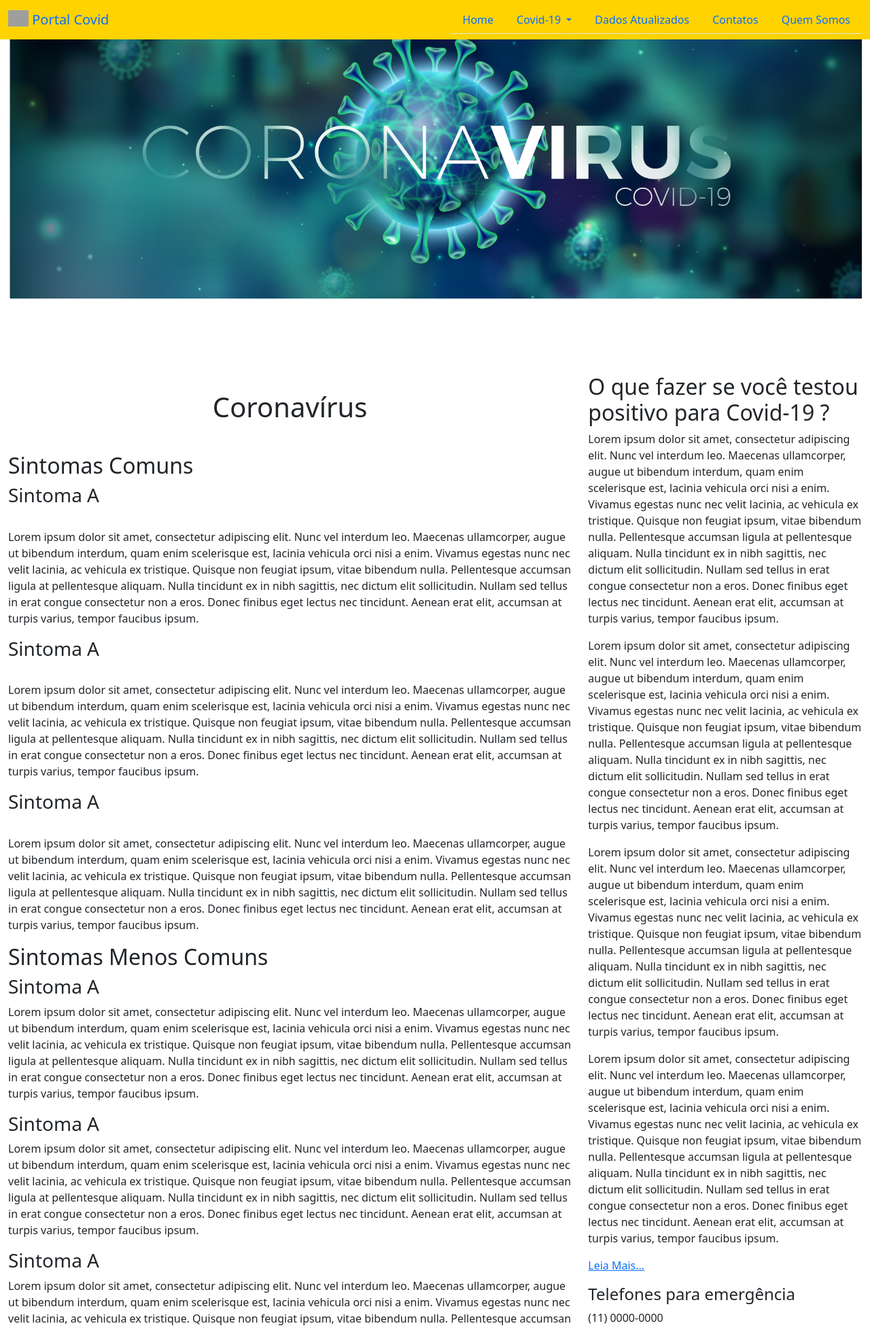
After one commit to Allysson1/Projeto-integrador, a PHP site: page /sintomas.php in a window 1280 px wide. The commit adds this page. Shown: the top 1954 px of the page at 68% size. Run offline with PHP 8.4, Linux system fonts and the light colour scheme; grey boxes are pictures that could not be loaded.

Commit message:
Alterações no header e nav, adição de imagens

```diff
--- a/3-dados.html
+++ b/3-dados.html
@@ -6,8 +6,8 @@
     <meta charset="utf-8">
     <meta name="viewport" content="width=device-width, initial-scale=1">
 
-    <link rel="stylesheet" href="/css/bootstrap.min.css">
-    <link rel="stylesheet" href="/css/estilo.css">
+    <link rel="stylesheet" href="../Projeto-integrador/css/bootstrap.min.css">
+    <link rel="stylesheet" type="text/css" href="../Projeto-integrador/css/estilo.css">
     <script src="/js/bootstrap.min.js"></script>
 </head>
 
--- a/css/estilo.css
+++ b/css/estilo.css
@@ -1,4 +1,19 @@
 @charset "UTF-8";
+
+/* organização do header */
+header{
+    height: 100%;
+    width: 100%;
+}
+
+#navbar{
+    background-color: #ffd300;
+    /* background-image: url('../images/index.jpg'); */
+}
+
+#img-header{
+    overflow-x: hidden;
+}
 
 /* organização tela de dados */
 
@@ -13,6 +28,7 @@
 /* organização da home */
 main{
     padding-top: 110px;
+
 }
 
 .secredes{
@@ -31,3 +47,11 @@ main{
     padding-bottom: 35px;
     text-align: center;
 }
+
+/* organização da tela de sintomas */
+
+.h1cor{
+    padding: 25px;
+    padding-bottom: 35px;
+    text-align: center;
+}
--- a/header.php
+++ b/header.php
@@ -3,23 +3,23 @@ echo '
 <!DOCTYPE html>
 <html lang="pt-br">
 <body>
-
-    <nav class="navbar fixed-top navbar-expand-lg" id="navbar">
+    <header>
+      <nav class="navbar fixed-top navbar-expand-lg" id="navbar">
           <div class="container-fluid">
               <a class="navbar-brand" href="#">
                  <img src="https://getbootstrap.com/docs/5.1/assets/brand/bootstrap-logo.svg" alt="" width="30" height="24" class="d-inline-block align-text-top">
                    Portal Covid
                </a>
             <ul class="nav nav-tabs nav-fill">
-                <li class="nav-item"><a class="nav-link #fff"  href="#">Home</a></li>
+                <li class="nav-item"><a class="nav-link #fff"  href="../Projeto-integrador/index.php">Home</a></li>
                 <li class="nav-item dropdown">
                 <a class="nav-link dropdown-toggle" href="#"  role="button" data-bs-toggle="dropdown" aria-expanded="false">
                   Covid-19
                 </a>
                 <ul class="dropdown-menu">
                   <li><a class="dropdown-item" href="#" >O que é ?</a></li>
-                  <li><a class="dropdown-item" href="#" id="adrop">Sintomas</a></li>
-                  <li><a class="dropdown-item" href="#" >Vacinas</a></li>
+                  <li><a class="dropdown-item" href="../Projeto-integrador/sintomas.php" id="adrop">Sintomas</a></li>
+                  <li><a class="dropdown-item" href="../Projeto-integrador/sobrevacinas.html" >Vacinas</a></li>
                 </ul>
                 </li>
                  <li class="nav-item"><a class="nav-link" href="../Projeto-integrador/3-dados.html">Dados Atualizados</a></li>
@@ -28,7 +28,8 @@ echo '
             </ul>
           </div>
         </nav>
-
+        <img src="../Projeto-integrador/images/index.png" class="img-fluid" id="img-header"  alt="">
+    </header>
 </body>
 
 </html>';
--- a/index.php
+++ b/index.php
@@ -12,11 +12,8 @@
 
 <body>
   <div class="container-fluid">
-    <header>
-         <?php include 'header.php'; ?>
-    </header>
 
-
+  <?php include 'header.php'; ?>
 
       <main>
       <div class="row">
--- /dev/null
+++ b/sintomas.php
@@ -0,0 +1,311 @@
+<!DOCTYPE html>
+<html lang="PT-BR">
+
+<head>
+    <meta charset="utf-8">
+    <meta http-equiv="X-UA-Compatible" content="IE=edge">
+    <title>Sintomas</title>
+    <meta name="viewport" content="width=device-width, initial-scale=1">
+    <link rel="stylesheet" type="text/css" href="../Projeto-integrador/css/bootstrap.min.css">
+    <link rel="stylesheet" type="text/css" href="../Projeto-integrador/css/estilo.css">
+</head>
+
+<body>
+    <div class="container-fluid">
+
+    <?php include 'header.php'; ?>
+
+    <main>
+        <div class="row">
+            <article class="col-sm-8 col-md-6 col-lg-8">
+
+                <h1 class="h1cor">Coronavírus</h1>
+
+
+                <h2>Sintomas Comuns</h2>
+
+
+                <section>
+                    <h3>Sintoma A</h3>
+                    <img src="#" alt="">
+                    <p>
+                        Lorem ipsum dolor sit amet, consectetur adipiscing elit. Nunc vel interdum leo. Maecenas
+                        ullamcorper,
+                        augue ut bibendum interdum, quam enim scelerisque est, lacinia vehicula orci nisi a enim.
+                        Vivamus egestas nunc nec velit lacinia, ac vehicula ex tristique. Quisque non feugiat ipsum,
+                        vitae bibendum nulla. Pellentesque accumsan ligula at pellentesque aliquam. Nulla tincidunt ex in
+                        nibh
+                        sagittis, nec dictum elit sollicitudin. Nullam sed tellus in erat congue consectetur non a eros.
+                        Donec finibus eget lectus nec tincidunt. Aenean erat elit, accumsan at turpis varius,
+                        tempor faucibus ipsum.
+                    </p>
+                </section>
+
+                <section>
+                    <h3>Sintoma A</h3>
+                    <img src="#" alt="">
+                    <p>
+                        Lorem ipsum dolor sit amet, consectetur adipiscing elit. Nunc vel interdum leo. Maecenas
+                        ullamcorper,
+                        augue ut bibendum interdum, quam enim scelerisque est, lacinia vehicula orci nisi a enim.
+                        Vivamus egestas nunc nec velit lacinia, ac vehicula ex tristique. Quisque non feugiat ipsum,
+                        vitae bibendum nulla. Pellentesque accumsan ligula at pellentesque aliquam. Nulla tincidunt ex in
+                        nibh
+                        sagittis, nec dictum elit sollicitudin. Nullam sed tellus in erat congue consectetur non a eros.
+                        Donec finibus eget lectus nec tincidunt. Aenean erat elit, accumsan at turpis varius,
+                        tempor faucibus ipsum.
+                    </p>
+                </section>
+
+                <section>
+                    <h3>Sintoma A</h3>
+                    <img src="#" alt="">
+                    <p>
+                        Lorem ipsum dolor sit amet, consectetur adipiscing elit. Nunc vel interdum leo. Maecenas
+                        ullamcorper,
+                        augue ut bibendum interdum, quam enim scelerisque est, lacinia vehicula orci nisi a enim.
+                        Vivamus egestas nunc nec velit lacinia, ac vehicula ex tristique. Quisque non feugiat ipsum,
+                        vitae bibendum nulla. Pellentesque accumsan ligula at pellentesque aliquam. Nulla tincidunt ex in
+                        nibh
+                        sagittis, nec dictum elit sollicitudin. Nullam sed tellus in erat congue consectetur non a eros.
+                        Donec finibus eget lectus nec tincidunt. Aenean erat elit, accumsan at turpis varius,
+                        tempor faucibus ipsum.
+                    </p>
+                </section>
+
+
+                <h2>Sintomas Menos Comuns</h2>
+
+
+                <h3>Sintoma A</h3>
+                <p>
+                    Lorem ipsum dolor sit amet, consectetur adipiscing elit. Nunc vel interdum leo. Maecenas
+                    ullamcorper,
+                    augue ut bibendum interdum, quam enim scelerisque est, lacinia vehicula orci nisi a enim.
+                    Vivamus egestas nunc nec velit lacinia, ac vehicula ex tristique. Quisque non feugiat ipsum,
+                    vitae bibendum nulla. Pellentesque accumsan ligula at pellentesque aliquam. Nulla tincidunt ex in
+                    nibh
+                    sagittis, nec dictum elit sollicitudin. Nullam sed tellus in erat congue consectetur non a eros.
+                    Donec finibus eget lectus nec tincidunt. Aenean erat elit, accumsan at turpis varius,
+                    tempor faucibus ipsum.
+                </p>
+
+                <h3>Sintoma A</h3>
+                <p>
+                    Lorem ipsum dolor sit amet, consectetur adipiscing elit. Nunc vel interdum leo. Maecenas
+                    ullamcorper,
+                    augue ut bibendum interdum, quam enim scelerisque est, lacinia vehicula orci nisi a enim.
+                    Vivamus egestas nunc nec velit lacinia, ac vehicula ex tristique. Quisque non feugiat ipsum,
+                    vitae bibendum nulla. Pellentesque accumsan ligula at pellentesque aliquam. Nulla tincidunt ex in
+                    nibh
+                    sagittis, nec dictum elit sollicitudin. Nullam sed tellus in erat congue consectetur non a eros.
+                    Donec finibus eget lectus nec tincidunt. Aenean erat elit, accumsan at turpis varius,
+                    tempor faucibus ipsum.
+                </p>
+
+                <h3>Sintoma A</h3>
+                <p>
+                    Lorem ipsum dolor sit amet, consectetur adipiscing elit. Nunc vel interdum leo. Maecenas
+                    ullamcorper,
+                    augue ut bibendum interdum, quam enim scelerisque est, lacinia vehicula orci nisi a enim.
+                    Vivamus egestas nunc nec velit lacinia, ac vehicula ex tristique. Quisque non feugiat ipsum,
+                    vitae bibendum nulla. Pellentesque accumsan ligula at pellentesque aliquam. Nulla tincidunt ex in
+                    nibh
+                    sagittis, nec dictum elit sollicitudin. Nullam sed tellus in erat congue consectetur non a eros.
+                    Donec finibus eget lectus nec tincidunt. Aenean erat elit, accumsan at turpis varius,
+                    tempor faucibus ipsum.
+                </p>
+                <h3>Sintoma A</h3>
+                <p>
+                    Lorem ipsum dolor sit amet, consectetur adipiscing elit. Nunc vel interdum leo. Maecenas
+                    ullamcorper,
+                    augue ut bibendum interdum, quam enim scelerisque est, lacinia vehicula orci nisi a enim.
+                    Vivamus egestas nunc nec velit lacinia, ac vehicula ex tristique. Quisque non feugiat ipsum,
+                    vitae bibendum nulla. Pellentesque accumsan ligula at pellentesque aliquam. Nulla tincidunt ex in
+                    nibh
+                    sagittis, nec dictum elit sollicitudin. Nullam sed tellus in erat congue consectetur non a eros.
+                    Donec finibus eget lectus nec tincidunt. Aenean erat elit, accumsan at turpis varius,
+                    tempor faucibus ipsum.
+                </p>
+
+                <h3>Sintoma A</h3>
+                <p>
+                    Lorem ipsum dolor sit amet, consectetur adipiscing elit. Nunc vel interdum leo. Maecenas
+                    ullamcorper,
+                    augue ut bibendum interdum, quam enim scelerisque est, lacinia vehicula orci nisi a enim.
+                    Vivamus egestas nunc nec velit lacinia, ac vehicula ex tristique. Quisque non feugiat ipsum,
+                    vitae bibendum nulla. Pellentesque accumsan ligula at pellentesque aliquam. Nulla tincidunt ex in
+                    nibh
+                    sagittis, nec dictum elit sollicitudin. Nullam sed tellus in erat congue consectetur non a eros.
+                    Donec finibus eget lectus nec tincidunt. Aenean erat elit, accumsan at turpis varius,
+                    tempor faucibus ipsum.
+                </p>
+
+                <h3>Sintoma A</h3>
+                <p>
+                    Lorem ipsum dolor sit amet, consectetur adipiscing elit. Nunc vel interdum leo. Maecenas
+                    ullamcorper,
+                    augue ut bibendum interdum, quam enim scelerisque est, lacinia vehicula orci nisi a enim.
+                    Vivamus egestas nunc nec velit lacinia, ac vehicula ex tristique. Quisque non feugiat ipsum,
+                    vitae bibendum nulla. Pellentesque accumsan ligula at pellentesque aliquam. Nulla tincidunt ex in
+                    nibh
+                    sagittis, nec dictum elit sollicitudin. Nullam sed tellus in erat congue consectetur non a eros.
+                    Donec finibus eget lectus nec tincidunt. Aenean erat elit, accumsan at turpis varius,
+                    tempor faucibus ipsum.
+                </p>
+
+
+                    <h2>Sintomas Menos Comuns</h2>
+
+
+                <section>
+                    <img src="#" alt="">
+                    <h3>Sintoma A</h3>
+                    <p>
+                        Lorem ipsum dolor sit amet, consectetur adipiscing elit. Nunc vel interdum leo. Maecenas
+                        ullamcorper,
+                        augue ut bibendum interdum, quam enim scelerisque est, lacinia vehicula orci nisi a enim.
+                        Vivamus egestas nunc nec velit lacinia, ac vehicula ex tristique. Quisque non feugiat ipsum,
+                        vitae bibendum nulla. Pellentesque accumsan ligula at pellentesque aliquam. Nulla tincidunt ex in
+                        nibh
+                        sagittis, nec dictum elit sollicitudin. Nullam sed tellus in erat congue consectetur non a eros.
+                        Donec finibus eget lectus nec tincidunt. Aenean erat elit, accumsan at turpis varius,
+                        tempor faucibus ipsum.
+                    </p>
+                </section>
+
+                <section>
+                    <img src="#" alt="">
+                    <h3>Sintoma A</h3>
+                    <p>
+                        Lorem ipsum dolor sit amet, consectetur adipiscing elit. Nunc vel interdum leo. Maecenas
+                        ullamcorper,
+                        augue ut bibendum interdum, quam enim scelerisque est, lacinia vehicula orci nisi a enim.
+                        Vivamus egestas nunc nec velit lacinia, ac vehicula ex tristique. Quisque non feugiat ipsum,
+                        vitae bibendum nulla. Pellentesque accumsan ligula at pellentesque aliquam. Nulla tincidunt ex in
+                        nibh
+                        sagittis, nec dictum elit sollicitudin. Nullam sed tellus in erat congue consectetur non a eros.
+                        Donec finibus eget lectus nec tincidunt. Aenean erat elit, accumsan at turpis varius,
+                        tempor faucibus ipsum.
+                    </p>
+                </section>
+
+                <section>
+                    <img src="#" alt="">
+                    <h3>Sintoma A</h3>
+                    <p>
+                        Lorem ipsum dolor sit amet, consectetur adipiscing elit. Nunc vel interdum leo. Maecenas
+                        ullamcorper,
+                        augue ut bibendum interdum, quam enim scelerisque est, lacinia vehicula orci nisi a enim.
+                        Vivamus egestas nunc nec velit lacinia, ac vehicula ex tristique. Quisque non feugiat ipsum,
+                        vitae bibendum nulla. Pellentesque accumsan ligula at pellentesque aliquam. Nulla tincidunt ex in
+                        nibh
+                        sagittis, nec dictum elit sollicitudin. Nullam sed tellus in erat congue consectetur non a eros.
+                        Donec finibus eget lectus nec tincidunt. Aenean erat elit, accumsan at turpis varius,
+                        tempor faucibus ipsum.
+                    </p>
+                </section>
+
+            </article>
+
+            <aside class="col-sm-4 col-md-6 col-lg-4">
+                <h2> O que fazer se você testou positivo para Covid-19 ?</h2>
+                <p>
+                    Lorem ipsum dolor sit amet, consectetur adipiscing elit. Nunc vel interdum leo. Maecenas
+                    ullamcorper,
+                    augue ut bibendum interdum, quam enim scelerisque est, lacinia vehicula orci nisi a enim.
+                    Vivamus egestas nunc nec velit lacinia, ac vehicula ex tristique. Quisque non feugiat ipsum,
+                    vitae bibendum nulla. Pellentesque accumsan ligula at pellentesque aliquam. Nulla tincidunt ex in
+                    nibh
+                    sagittis, nec dictum elit sollicitudin. Nullam sed tellus in erat congue consectetur non a eros.
+                    Donec finibus eget lectus nec tincidunt. Aenean erat elit, accumsan at turpis varius,
+                    tempor faucibus ipsum.
+                </p>
+
+                <p>
+                    Lorem ipsum dolor sit amet, consectetur adipiscing elit. Nunc vel interdum leo. Maecenas
+                    ullamcorper,
+                    augue ut bibendum interdum, quam enim scelerisque est, lacinia vehicula orci nisi a enim.
+                    Vivamus egestas nunc nec velit lacinia, ac vehicula ex tristique. Quisque non feugiat ipsum,
+                    vitae bibendum nulla. Pellentesque accumsan ligula at pellentesque aliquam. Nulla tincidunt ex in
+                    nibh
+                    sagittis, nec dictum elit sollicitudin. Nullam sed tellus in erat congue consectetur non a eros.
+                    Donec finibus eget lectus nec tincidunt. Aenean erat elit, accumsan at turpis varius,
+                    tempor faucibus ipsum.
+                </p>
+
+                <p>
+                    Lorem ipsum dolor sit amet, consectetur adipiscing elit. Nunc vel interdum leo. Maecenas
+                    ullamcorper,
+                    augue ut bibendum interdum, quam enim scelerisque est, lacinia vehicula orci nisi a enim.
+                    Vivamus egestas nunc nec velit lacinia, ac vehicula ex tristique. Quisque non feugiat ipsum,
+                    vitae bibendum nulla. Pellentesque accumsan ligula at pellentesque aliquam. Nulla tincidunt ex in
+                    nibh
+                    sagittis, nec dictum elit sollicitudin. Nullam sed tellus in erat congue consectetur non a eros.
+                    Donec finibus eget lectus nec tincidunt. Aenean erat elit, accumsan at turpis varius,
+                    tempor faucibus ipsum.
+                </p>
+
+                <p>
+                    Lorem ipsum dolor sit amet, consectetur adipiscing elit. Nunc vel interdum leo. Maecenas
+                    ullamcorper,
+                    augue ut bibendum interdum, quam enim scelerisque est, lacinia vehicula orci nisi a enim.
+                    Vivamus egestas nunc nec velit lacinia, ac vehicula ex tristique. Quisque non feugiat ipsum,
+                    vitae bibendum nulla. Pellentesque accumsan ligula at pellentesque aliquam. Nulla tincidunt ex in
+                    nibh
+                    sagittis, nec dictum elit sollicitudin. Nullam sed tellus in erat congue consectetur non a eros.
+                    Donec finibus eget lectus nec tincidunt. Aenean erat elit, accumsan at turpis varius,
+                    tempor faucibus ipsum.
+                </p>
+
+                <p><a href="#">Leia Mais...</a></p>
+
+                <h4>Telefones para emergência</h4>
+                <p>(11) 0000-0000</p>
+                <p>000</p>
+                <p>000</p>
+
+                <section>
+                    <h3>Perguntas Frequentes</h3>
+                    <p>Lorem Ipsum</p>
+                    <p>
+                        Lorem ipsum dolor sit amet, consectetur adipiscing elit. Nunc vel interdum leo. Maecenas
+                        ullamcorper,
+                        augue ut bibendum interdum, quam enim scelerisque est, lacinia vehicula orci nisi a enim.
+                        Vivamus egestas nunc nec velit lacinia, ac vehicula ex tristique. Quisque non feugiat ipsum,
+                        vitae bibendum nulla. Pellentesque accumsan ligula at pellentesque aliquam. Nulla tincidunt ex in
+                        nibh
+                    </p>
+                    <p>Lorem Ipsum</p>
+                    <p>
+                        Lorem ipsum dolor sit amet, consectetur adipiscing elit. Nunc vel interdum leo. Maecenas
+                        ullamcorper,
+                        augue ut bibendum interdum, quam enim scelerisque est, lacinia vehicula orci nisi a enim.
+                        Vivamus egestas nunc nec velit lacinia, ac vehicula ex tristique. Quisque non feugiat ipsum,
+                        vitae bibendum nulla. Pellentesque accumsan ligula at pellentesque aliquam. Nulla tincidunt ex in
+                        nibh
+                    </p>
+                    <p>Lorem Ipsum</p>
+                    <p>
+                        Lorem ipsum dolor sit amet, consectetur adipiscing elit. Nunc vel interdum leo. Maecenas
+                        ullamcorper,
+                        augue ut bibendum interdum, quam enim scelerisque est, lacinia vehicula orci nisi a enim.
+                        Vivamus egestas nunc nec velit lacinia, ac vehicula ex tristique. Quisque non feugiat ipsum,
+                        vitae bibendum nulla. Pellentesque accumsan ligula at pellentesque aliquam. Nulla tincidunt ex in
+                        nibh
+                    </p>
+                </section>
+            </aside>
+        </div>
+
+        </div>
+    </main>
+    <footer>
+         <?php include'footer.php'; ?>
+    </footer>
+    <p><small>&copy; Copyright - Todos os direitos reservados - Ursinhos Felizes</small></p>
+
+    <script src="../Projeto-integrador/js/bootstrap.bundle.min.js"></script>
+</body>
+
+</html>
```
Also changed, not shown: images/index.png (added).
